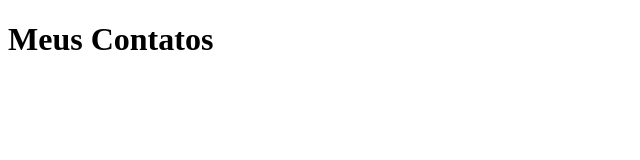
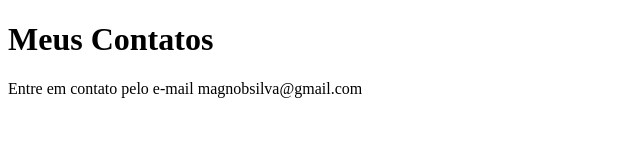
Before and after one commit to magnobsilva/sistema_cadastro, a plain HTML site: page contato.html in a window 1280 px wide. Shown: the whole page, without its empty margins (0-640 px from the left). Drawn offline with Linux system fonts and the light colour scheme.

Commit message:
Adicionando e-mail de contato

```diff
--- a/contato.html
+++ b/contato.html
@@ -8,5 +8,6 @@
 </head>
 <body>
     <h1>Meus Contatos</h1>
+    <p>Entre em contato pelo e-mail magnobsilva@gmail.com</p>
 </body>
 </html>
```
